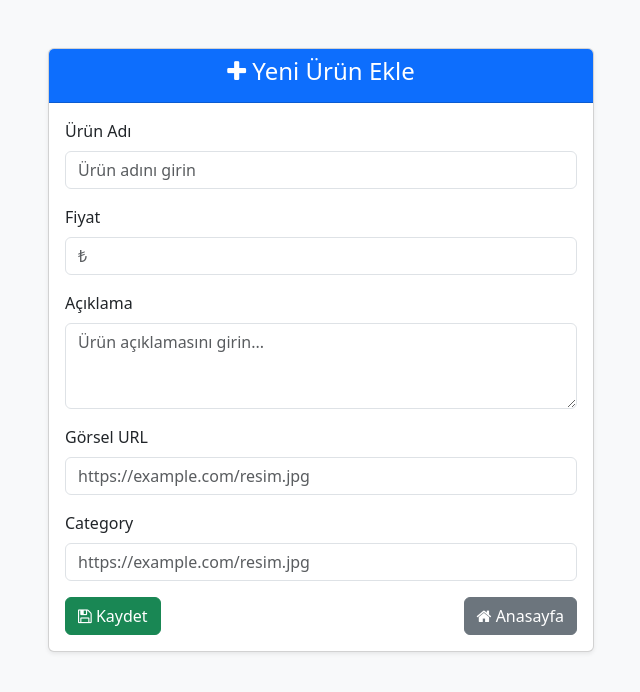
After one commit to CihanOzden9/Django-Courses, a Django app: page /create in a window 1280 px wide. The commit adds this page. Shown: the top 692 px of the page, without its empty margins (319-959 px from the left). Run offline with Django 4.2, Linux system fonts and the light colour scheme.

Commit message:
Product creater added

```diff
--- /dev/null
+++ b/first_project/myApp/templates/create.html
@@ -0,0 +1,59 @@
+<!DOCTYPE html>
+<html lang="en">
+<head>
+    <meta charset="UTF-8">
+    <meta name="viewport" content="width=device-width, initial-scale=1.0">
+    <title>Create Product</title>
+    <link rel="stylesheet" href="https://cdn.jsdelivr.net/npm/bootstrap@5.3.8/dist/css/bootstrap.min.css">
+    <link rel="stylesheet" href="https://cdnjs.cloudflare.com/ajax/libs/font-awesome/4.7.0/css/font-awesome.min.css">
+</head>
+<body class="bg-light">
+
+    <div class="container mt-5">
+        <div class="row justify-content-center">
+            <div class="col-md-6">
+                <div class="card shadow-sm">
+                    <div class="card-header bg-primary text-white text-center">
+                        <h4><i class="fa fa-plus"></i> Yeni Ürün Ekle</h4>
+                    </div>
+                    <div class="card-body">
+                        <form method="POST" action="">
+                            {% csrf_token %}
+
+                            <div class="mb-3">
+                                <label for="name" class="form-label">Ürün Adı</label>
+                                <input type="text" name="name" class="form-control" id="product_name" placeholder="Ürün adını girin" required>
+                            </div>
+
+                            <div class="mb-3">
+                                <label for="price" class="form-label">Fiyat</label>
+                                <input type="number" name="price" class="form-control" id="price" placeholder="₺" required>
+                            </div>
+
+                            <div class="mb-3">
+                                <label for="description" class="form-label">Açıklama</label>
+                                <textarea name="description" class="form-control" id="description" rows="3" placeholder="Ürün açıklamasını girin..."></textarea>
+                            </div>
+
+                            <div class="mb-3">
+                                <label for="image_url" class="form-label">Görsel URL</label>
+                                <input type="text" name="image_url" class="form-control" id="image_url" placeholder="https://example.com/resim.jpg">
+                            </div>
+                            <div class="mb-3">
+                                <label for="category" class="form-label">Category</label>
+                                <input type="text" name="category" class="form-control" id="image_url" placeholder="https://example.com/resim.jpg">
+                            </div>
+
+                            <div class="d-flex justify-content-between">
+                                <button type="submit" class="btn btn-success"><i class="fa fa-save"></i> Kaydet</button>
+                                <button type="button" onclick="window.location.href='/'" class="btn btn-secondary"><i class="fa fa-home"></i> Anasayfa</button>
+                            </div>
+                        </form>
+                    </div>
+                </div>
+            </div>
+        </div>
+    </div>
+
+</body>
+</html>
--- a/first_project/myApp/urls.py
+++ b/first_project/myApp/urls.py
@@ -3,6 +3,6 @@ from . import views
 
 urlpatterns = [
     path('', views.index,name="index"),
+    path('create',views.create),
     #path('<category>',views.get_category,name="products"), #<category> bize dinamik web adresini döndürecek
-    path('list',views.list)
 ]
--- a/first_project/myApp/views.py
+++ b/first_project/myApp/views.py
@@ -3,7 +3,7 @@ from django.shortcuts import render
 import datetime
 from .models import Product
 
-data = {
+veriler = {
     "telefon":["samsung","apple","xiaomi"],
     "bilgisayar":["laptop","macbook","setup"],
     "elektronik":["çamaşır","bulaşık"],
@@ -13,16 +13,27 @@ data = {
 
 # Create your views here.
 def index(request):
-    categories = list(data.keys())
+    categories = list(veriler.keys())
     return render(request, "index.html",{
         "categories":categories,
         "page":"index",
     })
 
 
-def list(request):
-    q = request.GET['q']
-    render(request, "list.html",q)
+def create(request):
+    if request.method == 'POST':
+        product_name = request.POST['name']
+        price = request.POST['price']
+        description = request.POST['description']
+        image_url = request.POST['image_url']
+        category = request.POST['category']
+
+        product = Product(name=product_name, price=price,description=description,imageUrl=image_url,category=category)
+        product.save()
+        return HttpResponseRedirect("/")
+    return render(request,"create.html")
+
+
 
 def get_category(request,category):
     try:
--- a/first_project/templates/layout.html
+++ b/first_project/templates/layout.html
@@ -12,7 +12,7 @@
 <body>
 
     {% include "partials/_header.html" %}
-
+    <a href="create">Create Product</a>
     <div>
         {% block baslik %}{% endblock baslik %}
         {% block content %}{% endblock %}
```
Also changed, not shown: first_project/myApp/templates/index.html (+11 -14 lines), first_project/db.sqlite3.
